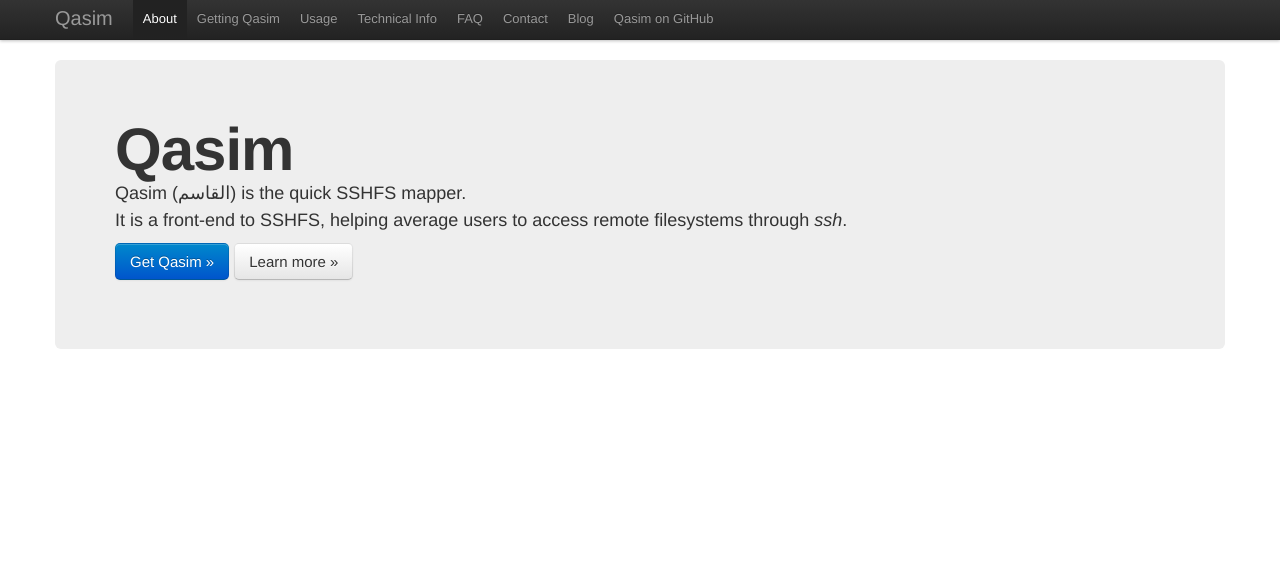
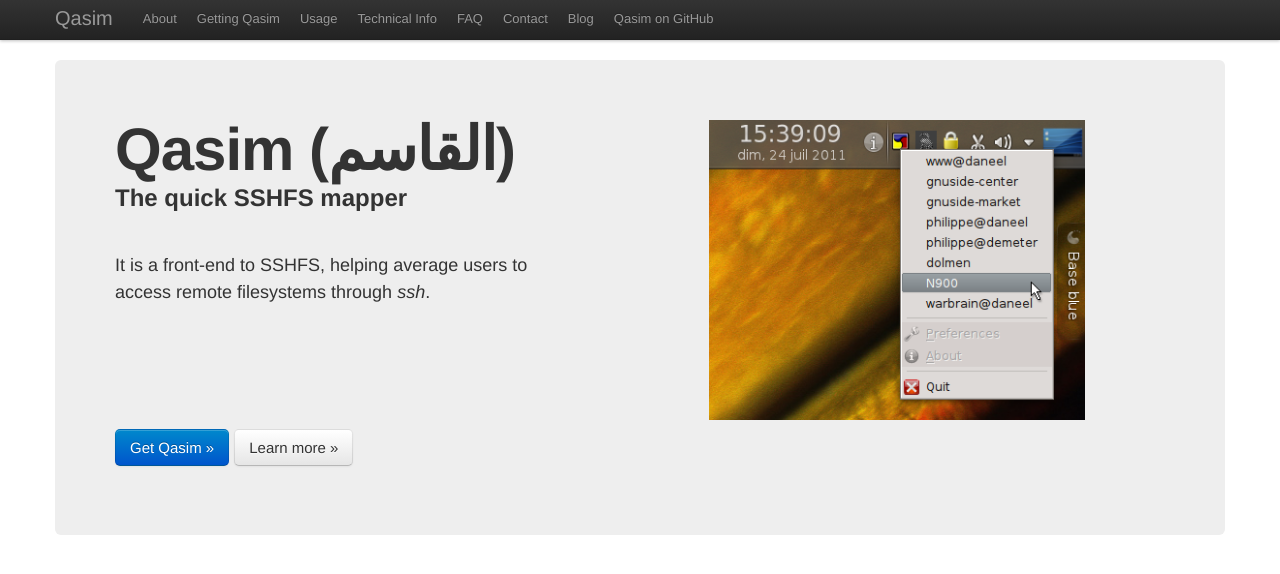
Before and after one commit to glenux/qasim, a Jekyll site: the page built from index.html, in a window 1280 px wide. Shown: the top 574 px of the page. Built offline with Jekyll 4.4.1, drawn with Linux system fonts in a browser that asks for light colours; the list of posts is cut into pages by our own code.

Commit message:
Updated index & header again.

```diff
--- a/_includes/header.html
+++ b/_includes/header.html
@@ -26,7 +26,7 @@
 					<a href="{{ site.baseurl }}/index.html#" class="brand">Qasim</a>
 					<div class="nav-collapse collapse" style="height: 0px;">
 						<ul class="nav">
-							<li class="active"><a href="#about">About</a></li>
+							<li><a href="#about">About</a></li>
 							<li><a href="{{ site.baseurl }}/index.html#getting">Getting Qasim</a></li>
 							<li><a href="{{ site.baseurl }}/index.html#usage">Usage</a></li>
 							<li><a href="{{ site.baseurl }}/index.html#techinfo">Technical Info</a></li>
--- a/index.html
+++ b/index.html
@@ -5,15 +5,28 @@
 {% include header.html %}
 
 <div class="hero-unit">
-	<h1>Qasim</h1>
-	<p>
-	Qasim (القاسم) is the quick SSHFS mapper. <br/>
+	<div class="row">
+		<div class="span5">
+		<h1>Qasim (القاسم)</h1>
+		<h2>The quick SSHFS mapper</h2>
+			<p style="margin-top: 2em; margin-bottom: 2em;">
 			It is a front-end to SSHFS, helping average users to access remote filesystems through <em>ssh</em>.
 			</p>
+		</div>
+		<div class="span5">
+			<p style="text-align: right;">
+				<img  style="max-width: 80%;" src="img/qasim-0.1beta-pic002.png" />
+			</p>
+		</div>
+	</div>
+	<div class="row">
+		<div class="span5">
 			<p>
 				<a class="btn btn-primary btn-large">Get Qasim &raquo;</a>
 				<a class="btn btn-large">Learn more &raquo;</a>
 			</p>
 		</div>
+	</div>
+</div>
 
 {% include footer.html %}
```
Lines whose indentation alone changed are shown as unchanged.
